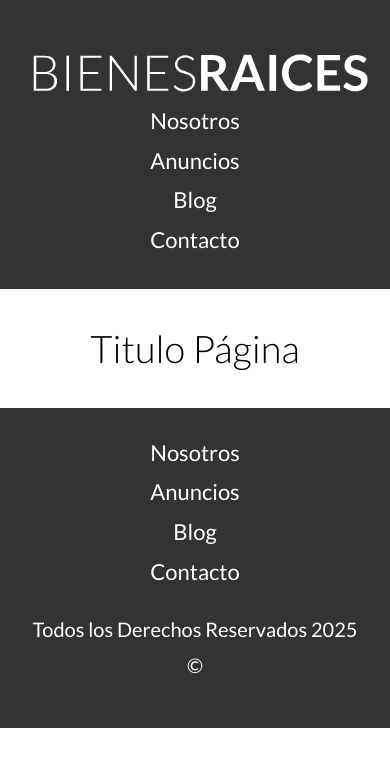
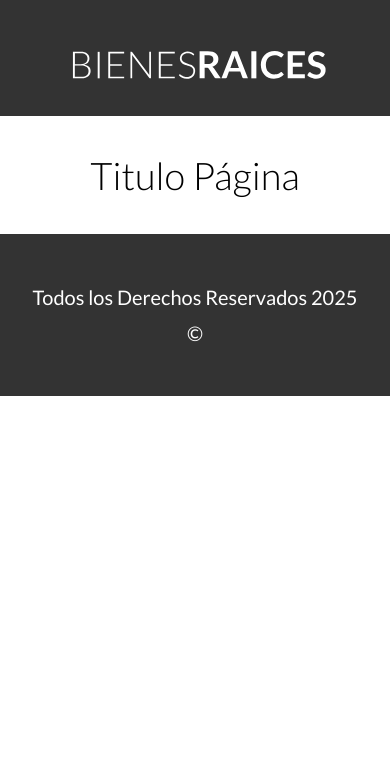
Before and after one commit to alonso1298/Bienes-Raices, a PHP site: page /base.html in a window 390 px wide. Shown: the top 767 px of the page. Run offline with PHP 8.4, Linux system fonts and the light colour scheme.

Commit message:
Creando navegacion responsive

```diff
--- a/index.html
+++ b/index.html
@@ -14,6 +14,11 @@
                 <a href="/">
                     <img class="logo-header" src="build/img/logo.svg" alt="Logotipo de Bienes Rices">
                 </a>
+
+                <div class="mobile-menu">
+                    <img src="build/img/barras.svg" alt="Icono menu responsive">
+                </div>
+
                 <nav class="navegacion">
                     <a href="nosotros.html">Nosotros</a>
                     <a href="anuncios.html">Anuncios</a>
--- a/src/scss/layout/_navegacion.scss
+++ b/src/scss/layout/_navegacion.scss
@@ -1,19 +1,24 @@
 .barra {
     display: flex;
     flex-direction: column;
+    align-items: center;
     padding-top: 3rem;
+
     @include tablet {
         flex-direction: row;
         justify-content: space-between;
-        .logo-header { // Esta clase ayuda que el logo sea visible en todos los navegadores
-            max-width: 100%;
-            width: 28rem;
-            height: auto;
-        }
     }
 }
 
+.logo-header { // Esta clase ayuda que el logo sea visible en todos los navegadores
+    max-width: 100%;
+    width: 28rem;
+    height: auto;
+}
+
 .navegacion {
+
+    display: none;
 
     @include tablet{
         display: flex;
@@ -37,3 +42,14 @@
         }
     }
 }
+
+/** Menú  de hamburguesa **/
+.mobile-menu {
+    @include tablet {
+        display: none; // No lo muestra en el pantalla
+    }
+
+    img {
+        width: 5rem;
+    }
+}
```
Also changed, not shown: build/css/app.css, 1 other file.
